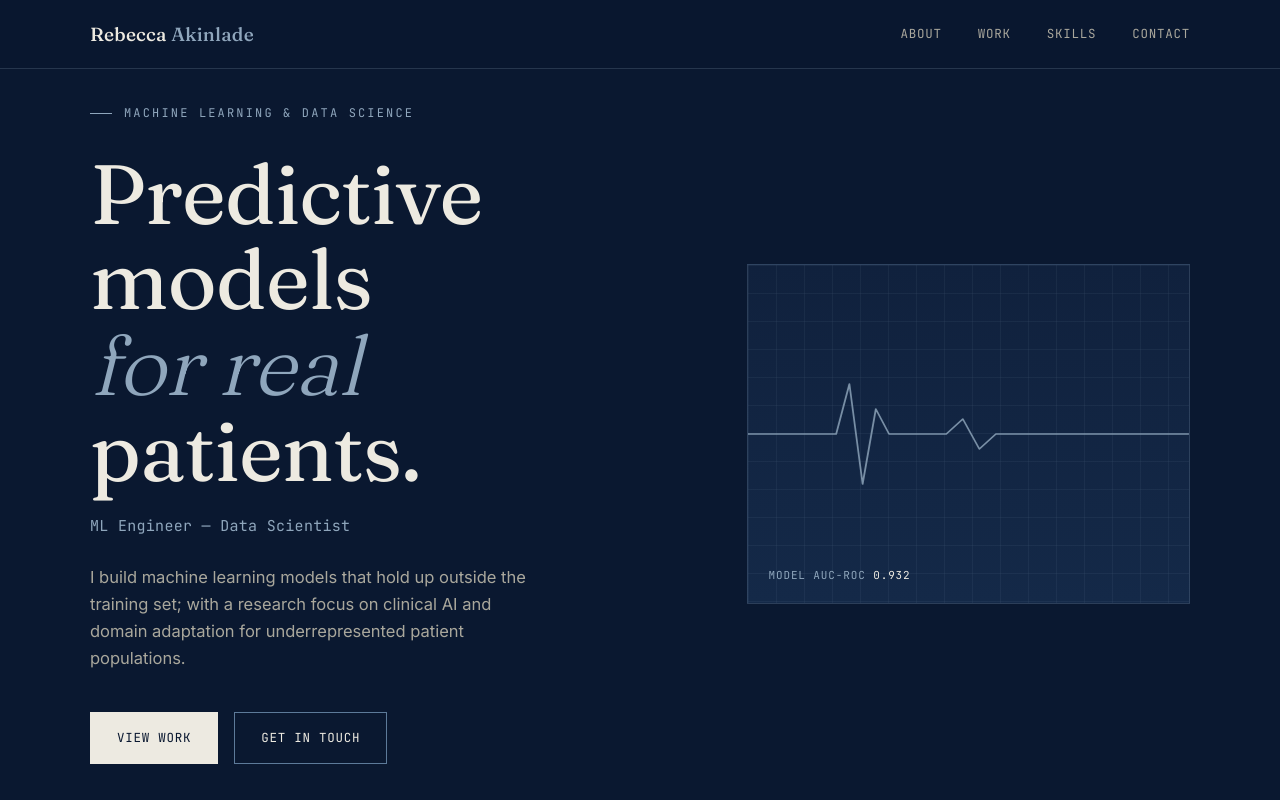
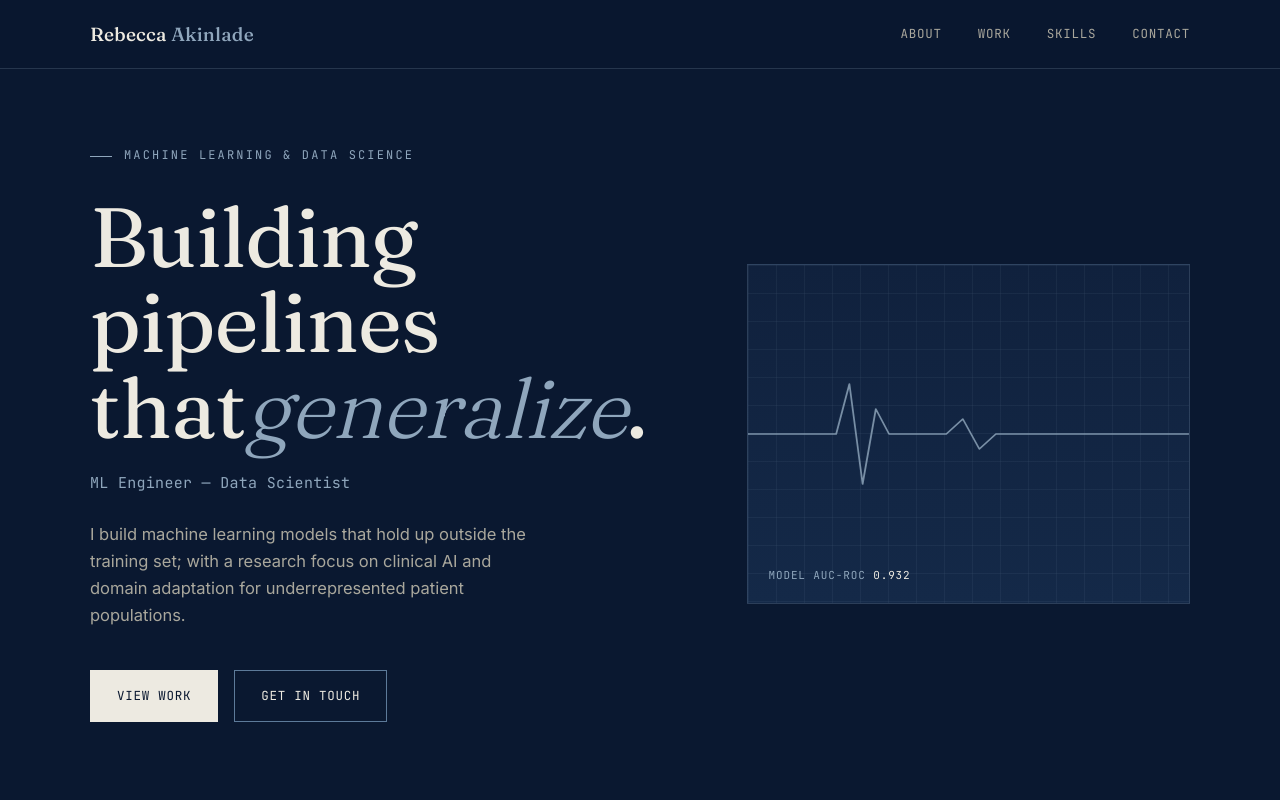
Before and after one commit to Rebexcode/my-portfolio, a Next.js app: page / in a window 1280 px wide. Shown: the top 800 px of the page. Built offline with nearby package versions, Linux system fonts and the light colour scheme.

Commit message:
Update Hero component title for improved clarity

```diff
--- a/app/components/Hero.js
+++ b/app/components/Hero.js
@@ -5,9 +5,9 @@ export default function Hero() {
         <div>
           <div className="eyebrow hero-eyebrow">Machine Learning &amp; Data Science</div>
           <h1 className="name">
-            Predictive models
-            <br />
-            <em>for real</em> patients.
+            Building pipelines
+            <br /> that
+            <em>generalize</em>.
           </h1>
           <div className="hero-role mono">ML Engineer — Data Scientist </div>
           <p className="hero-desc">
```
